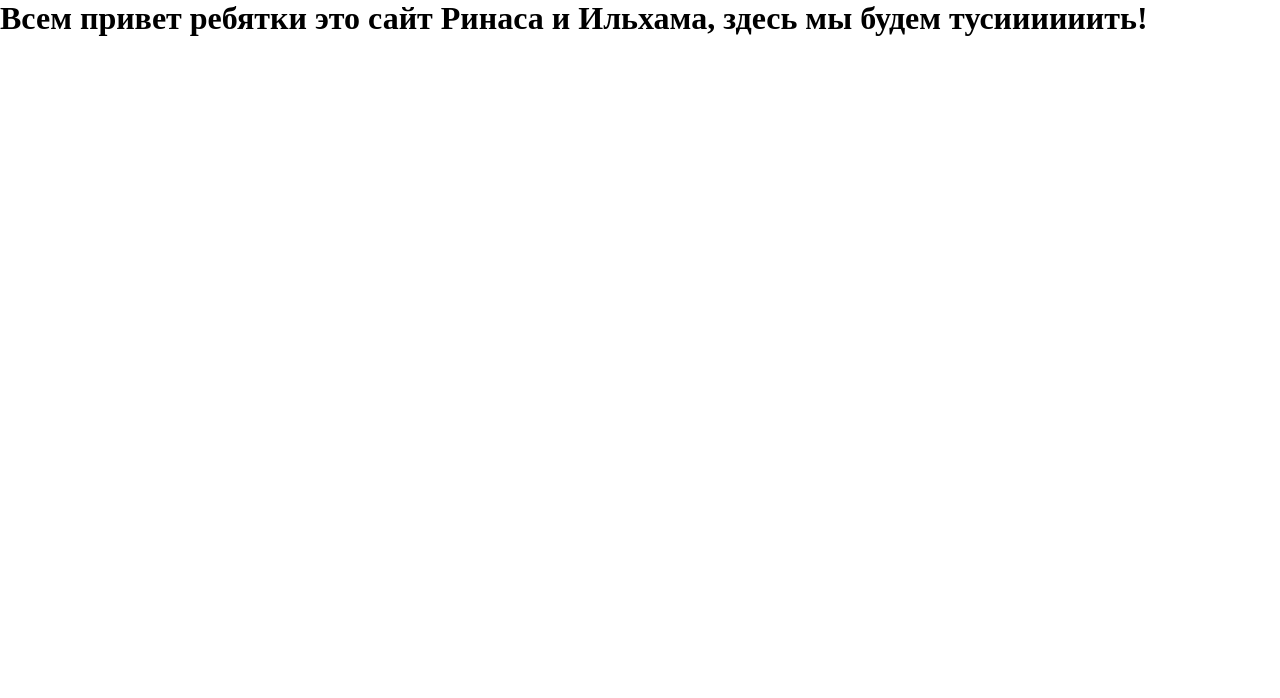
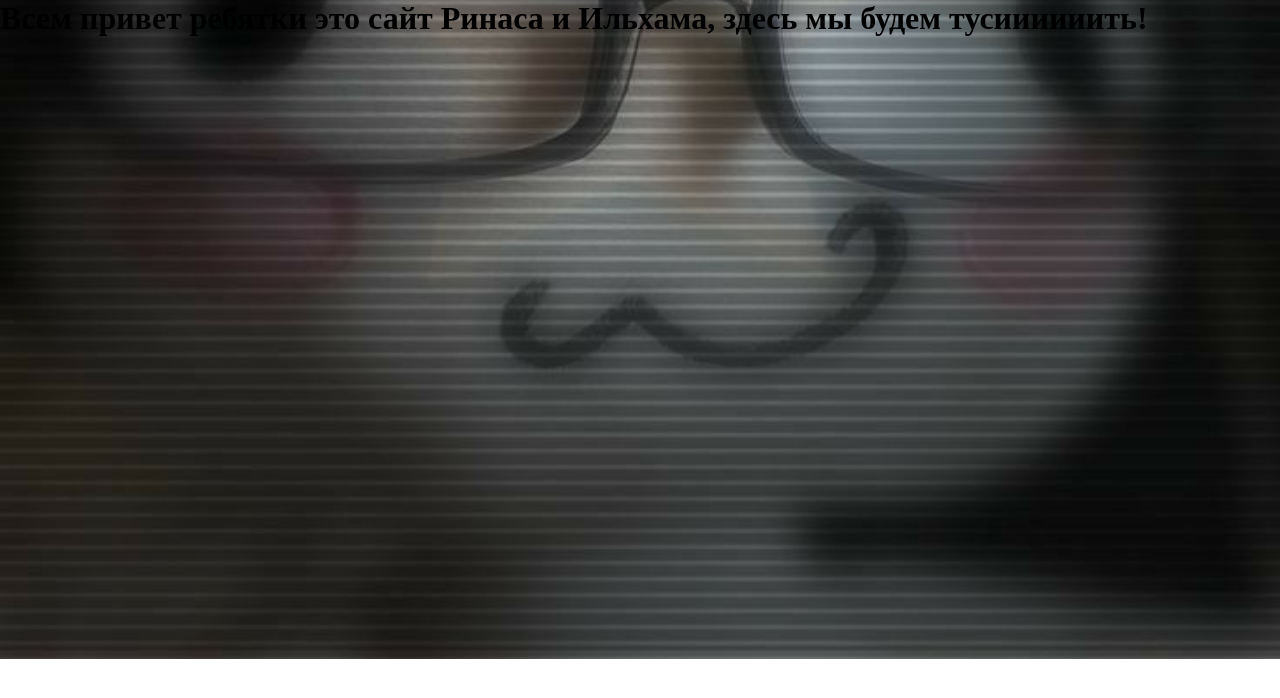
Before and after one commit to killer-game08/APT_IS_242B, a plain HTML site: page index.html in a window 1280 px wide. Drawn offline with Linux system fonts and the light colour scheme.

Commit message:
Изменил css style

```diff
--- a/style.css
+++ b/style.css
@@ -3,3 +3,9 @@
   padding: 0;
   box-sizing: border-box;
 }
+body{
+  background-image:url(img/котик.jpg);
+  background-position: center;
+  background-size: cover;
+  background-repeat: no-repeat;
+}
```
Also changed, not shown: img/котик.jpg (added).
